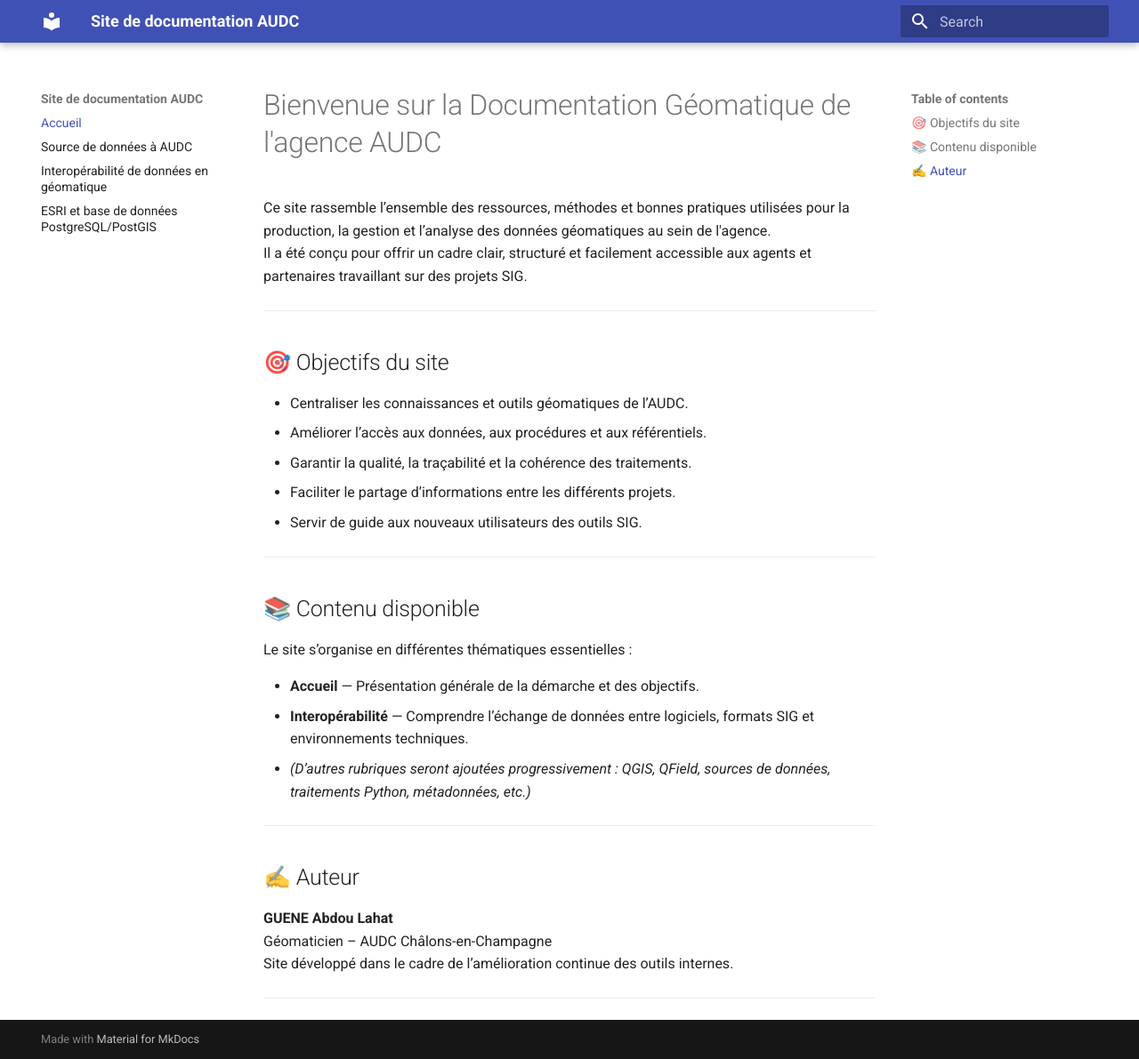
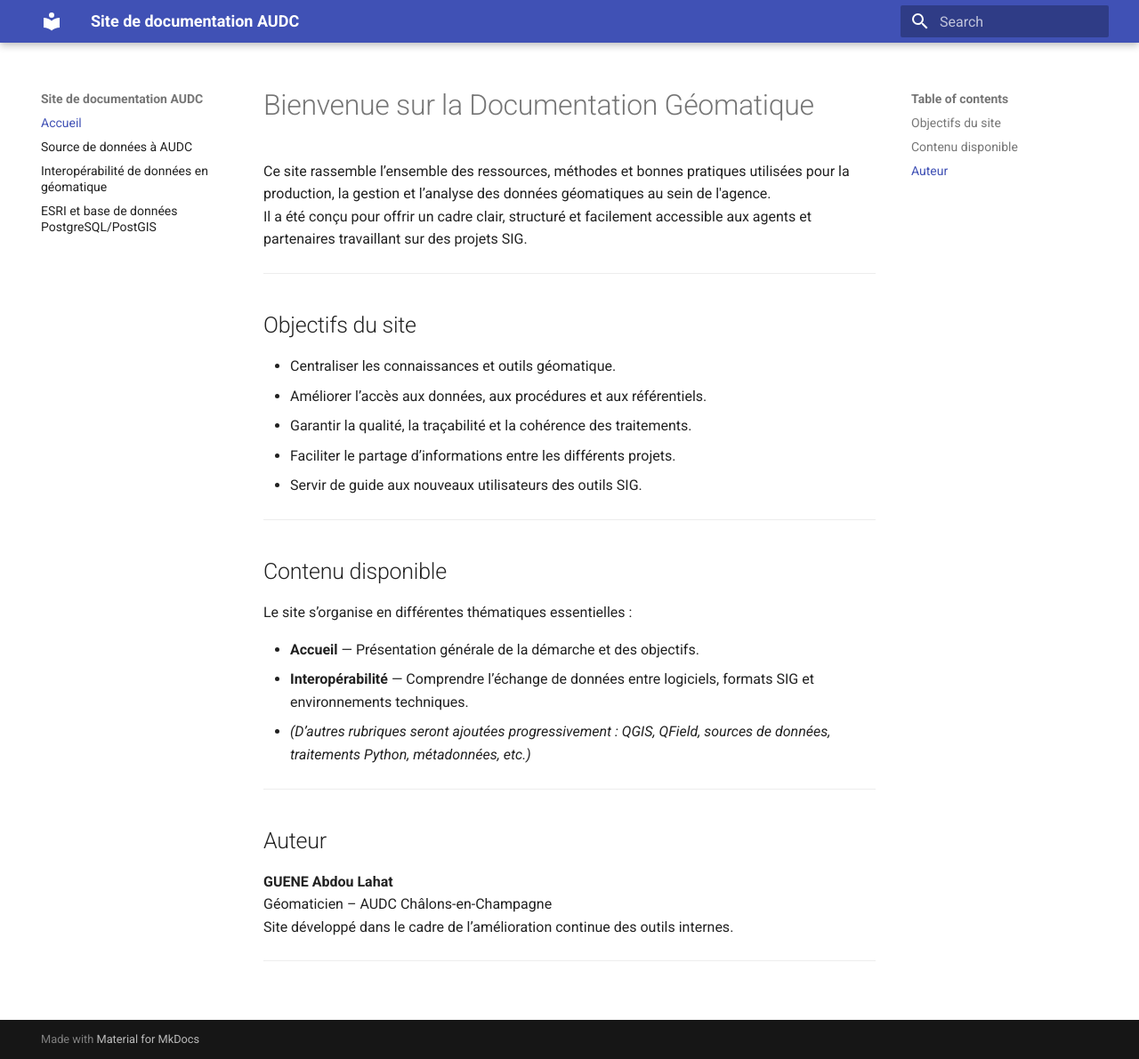
Before and after one commit to abdou123-guene/Site_de_documentation_geomatique, an MkDocs documentation site: the page built from docs/index.md, in a window 1280 px wide and 1191 px high. Shown: the whole window at 89% size. Built offline with MkDocs 1.6.1 and Material for MkDocs 9.7.7, drawn with Linux system fonts in a browser that asks for light colours.

Commit message:
Update index.md

```diff
--- a/docs/index.md
+++ b/docs/index.md
@@ -1,13 +1,12 @@
-# Bienvenue sur la Documentation Géomatique de l'agence AUDC
-
+# Bienvenue sur la Documentation Géomatique
 Ce site rassemble l’ensemble des ressources, méthodes et bonnes pratiques utilisées pour la production, la gestion et l’analyse des données géomatiques au sein de l'agence.
 Il a été conçu pour offrir un cadre clair, structuré et facilement accessible aux agents et partenaires travaillant sur des projets SIG.
 
 ---
 
-## 🎯 Objectifs du site
+## Objectifs du site
 
-- Centraliser les connaissances et outils géomatiques de l’AUDC.
+- Centraliser les connaissances et outils géomatique.
 - Améliorer l’accès aux données, aux procédures et aux référentiels.
 - Garantir la qualité, la traçabilité et la cohérence des traitements.
 - Faciliter le partage d’informations entre les différents projets.
@@ -15,7 +14,7 @@ Il a été conçu pour offrir un cadre clair, structuré et facilement accessibl
 
 ---
 
-## 📚 Contenu disponible
+## Contenu disponible
 
 Le site s’organise en différentes thématiques essentielles :
 
@@ -25,7 +24,7 @@ Le site s’organise en différentes thématiques essentielles :
 
 ---
 
-## ✍️ Auteur
+## Auteur
 
 **GUENE Abdou Lahat**
 Géomaticien – AUDC Châlons-en-Champagne
```
